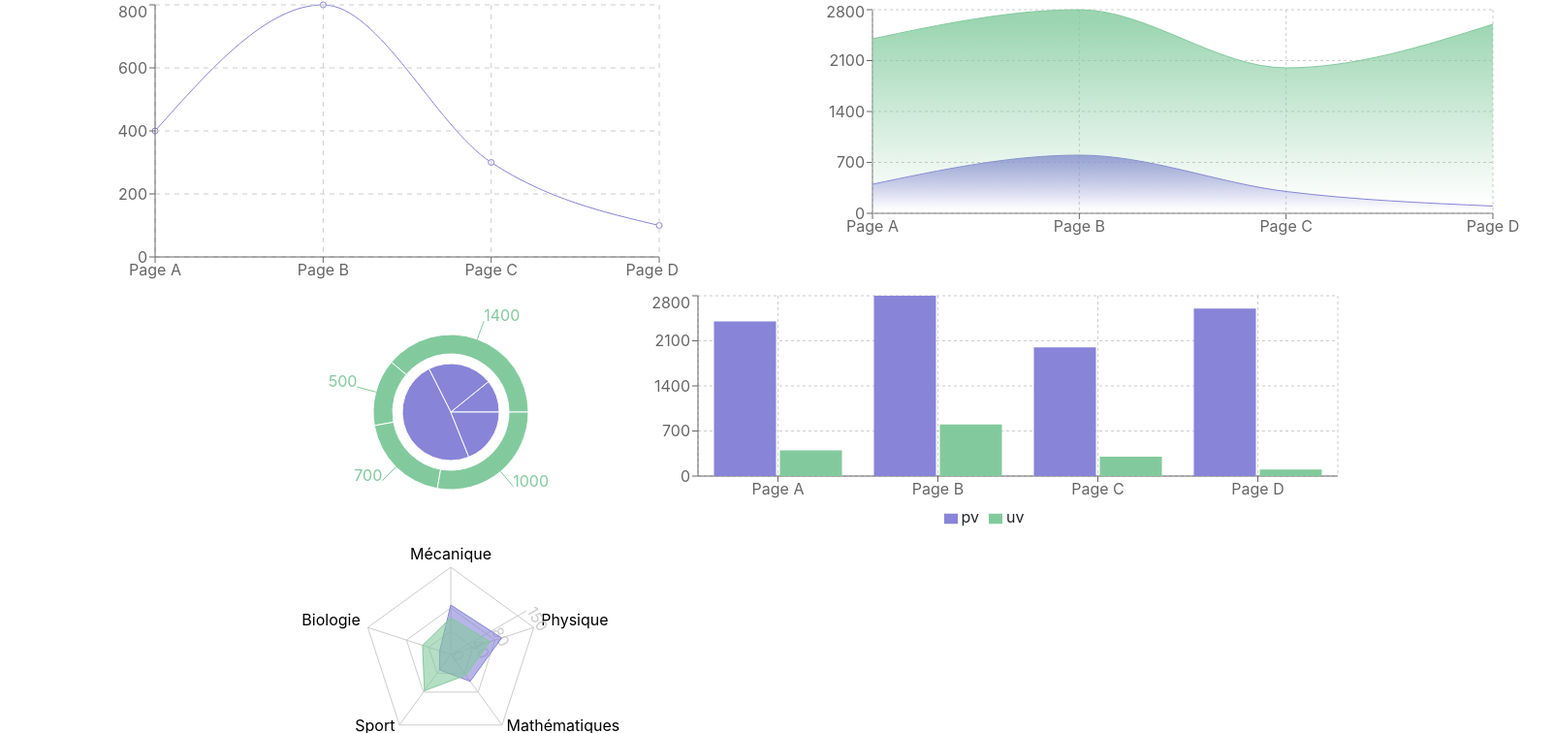
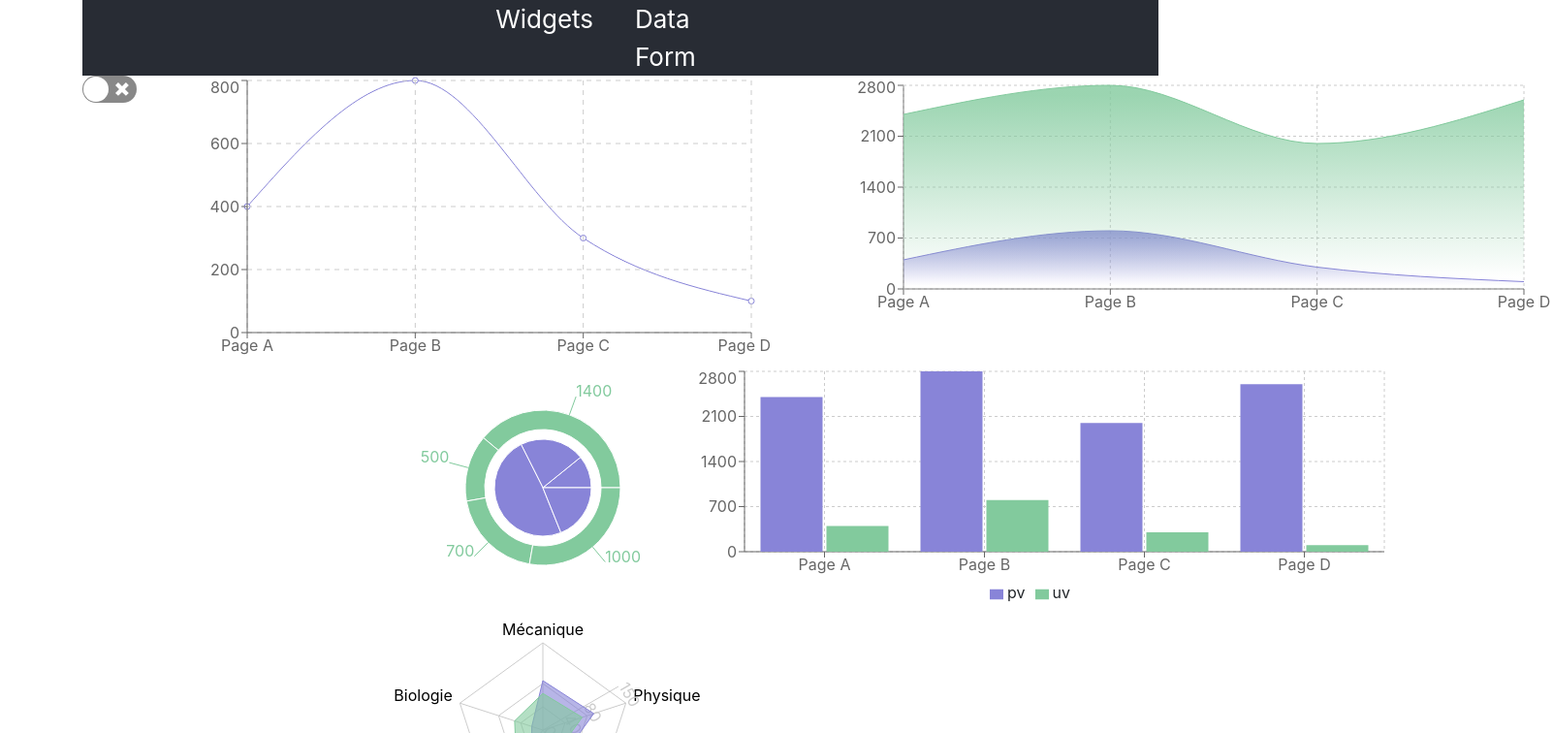
Before and after one commit to SamKtheTurtle/projetWeb2019, a React (Create React App) app in the folder project19/: page / in a window 1280 px wide. Shown: the top 756 px of the page at 97% size, 1602 px wide, since content can reach past the window. Built offline with nearby package versions, Linux system fonts and the light colour scheme.

Commit message:
add switch, add header

```diff
--- a/project19/package.json
+++ b/project19/package.json
@@ -5,8 +5,10 @@
   "dependencies": {
     "bootstrap": "^4.3.1",
     "react": "^16.8.2",
+    "react-datetime": "^2.16.3",
     "react-dom": "^16.8.2",
     "react-scripts": "2.1.5",
+    "react-switch": "^4.1.0",
     "reactstrap": "^7.1.0",
     "recharts": "^1.5.0"
   },
--- a/project19/src/App.js
+++ b/project19/src/App.js
@@ -1,5 +1,7 @@
 import React, { Component } from 'react';
 import WidgetsHandler from './container/widgetsHandler';
+import Header from './container/header';
+import SwitchLight from './container/switch';
 import {Container, Row, Col} from 'reactstrap';
 import './App.css';
 
@@ -7,11 +9,17 @@ class App extends Component {
   render() {
     return (
       <Container>
+          <Header/>
+        <body>
         <Row>
-          <Col>
+          <Col lg={1}>
+          <SwitchLight/>
+          </Col>
+          <Col lg={11}>
           <WidgetsHandler/>
           </Col>
         </Row>
+        </body>
       </Container>
     );
   }
--- /dev/null
+++ b/project19/src/container/header.css
@@ -0,0 +1,10 @@
+.head {
+    background-color: #282c34;
+    width: 100%;
+    display: flex;
+    flex-direction: column;
+    align-items: center;
+    justify-content: center;
+    font-size: calc(10px + 2vmin);
+    color: white;
+}
--- /dev/null
+++ b/project19/src/container/header.js
@@ -0,0 +1,21 @@
+import React, { Component } from 'react';
+import {Row, Col} from 'reactstrap';
+import './header.css';
+
+export default class Header extends Component {
+    render() {
+
+      return (
+<div class="head">
+    <Row>
+        <Col lg={6}>
+        Widgets
+        </Col>
+        <Col lg={6}>
+        Data Form
+        </Col>
+    </Row>
+</div>
+     );
+    }
+  }
--- /dev/null
+++ b/project19/src/container/switch.js
@@ -0,0 +1,23 @@
+import React, { Component } from 'react';
+import Switch from "react-switch";
+import './header.css';
+
+export default class SwitchLight extends Component {
+    constructor() {
+        super();
+        this.state = { checked: false };
+        this.handleChange = this.handleChange.bind(this);
+      }
+
+      handleChange(checked) {
+        this.setState({ checked });
+      }
+    render() {
+      return (
+<label>
+<Switch onChange={this.handleChange} checked={this.state.checked} />
+</label>
+
+    );
+}
+}
--- a/project19/src/container/widgetsHandler.js
+++ b/project19/src/container/widgetsHandler.js
@@ -27,9 +27,9 @@ export default class WidgetsHandler extends Component {
           </Col>
         </Row>
         <Row>
-            <Col>
-            <RadarChartWidget/>
-            </Col>
+        <Col lg={6}>
+        <RadarChartWidget/>
+        </Col>
         </Row>
       </Container>
     );
```
Also changed, not shown: 1 other file (tests, documents, lock files or other folders).
